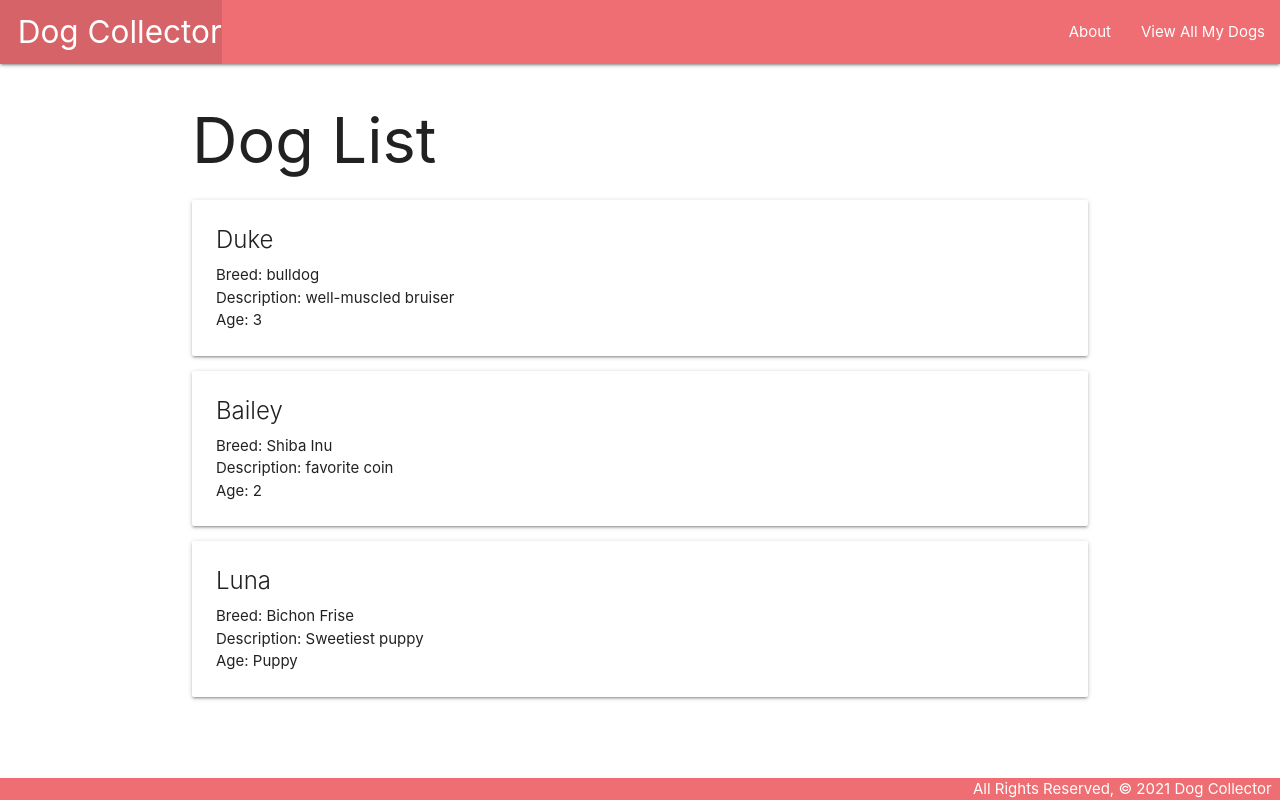
After one commit to platinyy/dogcollectors, a Django app: page /dogs/ in a window 1280 px wide. The commit adds this page. Run offline with Django 4.2, Linux system fonts and the light colour scheme.

Commit message:
Dogs collector part 1 finished

```diff
--- a/dogcollector/main_app/templates/base.html
+++ b/dogcollector/main_app/templates/base.html
@@ -18,6 +18,7 @@
         </ul>
         <ul class="right">
           <li><a href="/about">About</a></li>
+          <li><a href="/dogs">View All My Dogs</a></li>
         </ul>
       </div>
     </nav>
--- /dev/null
+++ b/dogcollector/main_app/templates/dogs/index.html
@@ -0,0 +1,21 @@
+{% extends 'base.html' %}
+{% block content %}
+
+<h1>Dog List</h1>
+
+{% for dog in dogs %}
+  <div class="card">
+    <div class="card-content">
+      <span class="card-title">{{ dog.name }}</span>
+      <p>Breed: {{ dog.breed }}</p>
+      <p>Description: {{ dog.description }}</p>
+      {% if dog.age > 0 %}
+        <p>Age: {{ dog.age }}</p>
+      {% else %}
+        <p>Age: Puppy</p>
+      {% endif %}
+    </div>
+  </div>
+{% endfor %}
+
+{% endblock %}
--- a/dogcollector/main_app/urls.py
+++ b/dogcollector/main_app/urls.py
@@ -3,5 +3,6 @@ from . import views
 
 urlpatterns = [
     path('', views.home, name='home'),
-    path('about/', views.about, name='about')
+    path('about/', views.about, name='about'),
+    path('dogs/', views.dogs_index, name='index'),
 ]
--- a/dogcollector/main_app/views.py
+++ b/dogcollector/main_app/views.py
@@ -1,4 +1,10 @@
 from django.shortcuts import render
+
+dogs = [
+  {'name': 'Duke', 'breed': 'bulldog', 'description': 'well-muscled bruiser', 'age': 3},
+  {'name': 'Bailey', 'breed': 'Shiba Inu', 'description': 'favorite coin', 'age': 2},
+  {'name': 'Luna', 'breed': 'Bichon Frise', 'description': 'Sweetiest puppy', 'age': 0},
+]
 
 # Create your views here.
 
@@ -7,3 +13,9 @@ def home(request):
   return render(request, 'home.html')
 def about(request):
   return render(request, 'about.html')
+
+def dogs_index(request):
+  # We pass data to a template very much like we did in Express!
+  return render(request, 'dogs/index.html', {
+    'dogs': dogs
+  })
```
